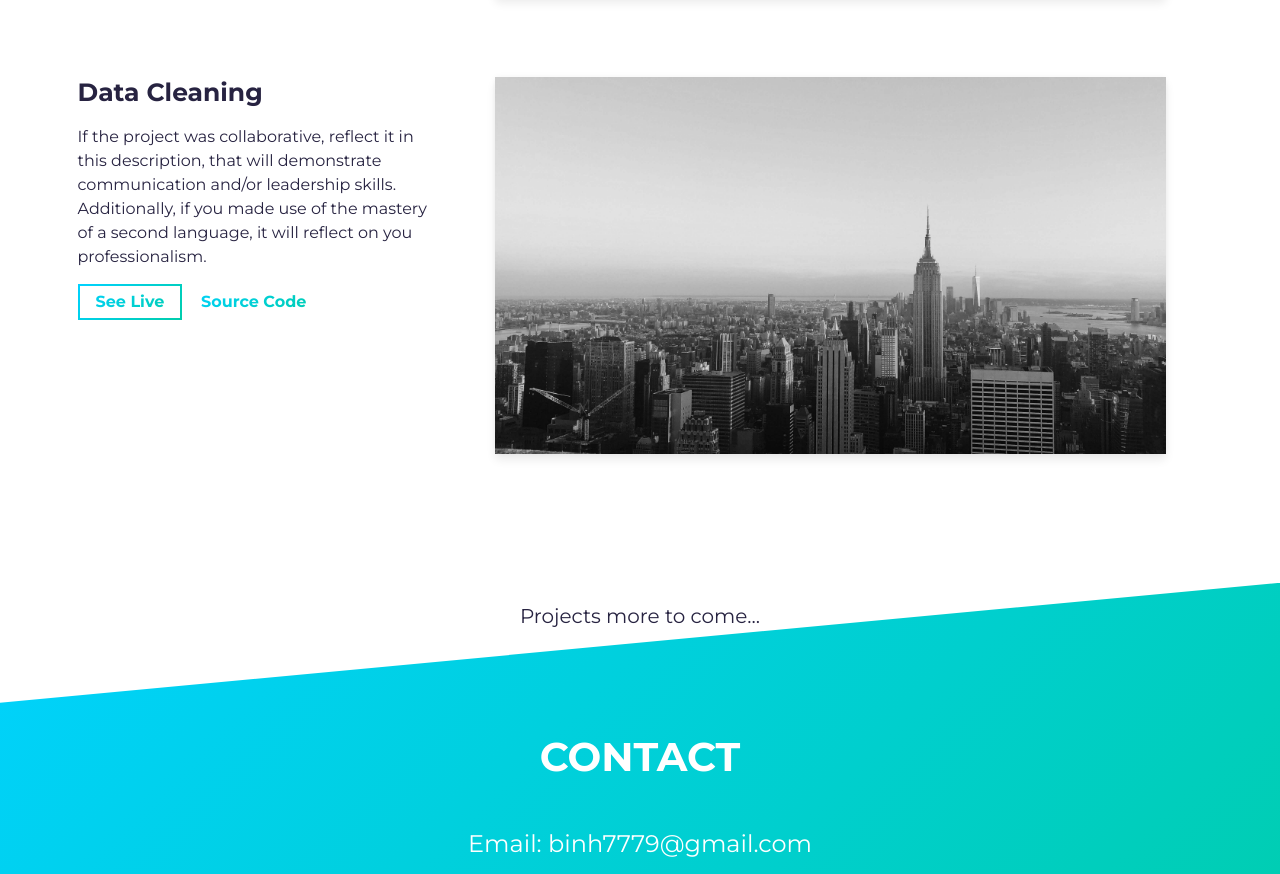
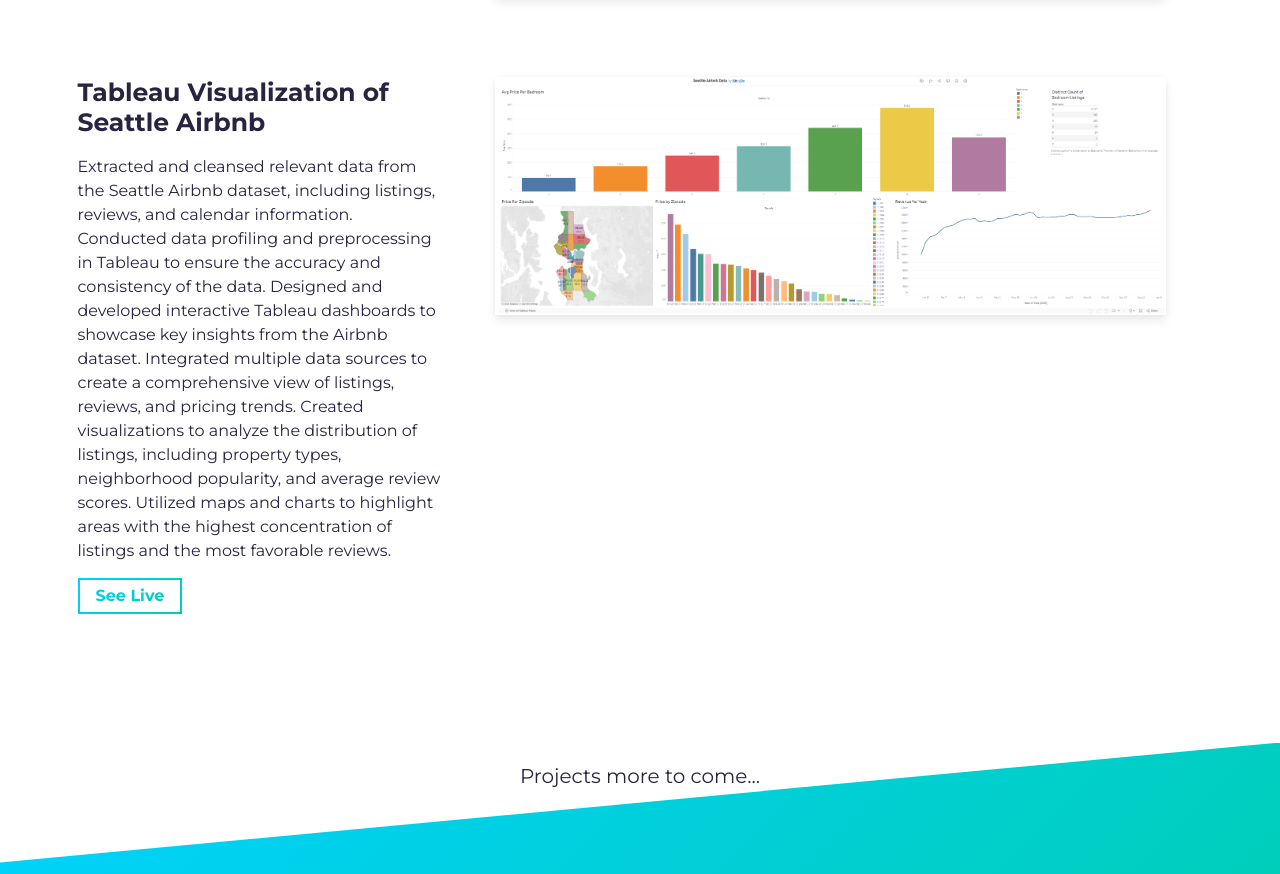
Before and after one commit to BinhDo960/personalportfolio, a website built with Parcel: page src/index.html in a window 1280 px wide. Shown: the part 3354-4228 px from the top of the page. Built offline with nearby package versions, Linux system fonts and the light colour scheme.

Commit message:
Updated Portfolio

```diff
--- a/src/index.html
+++ b/src/index.html
@@ -265,28 +265,21 @@
           <div class="row">
             <div class="col-lg-4 col-sm-12">
               <div class="project-wrapper__text load-hidden">
-                <h3 class="project-wrapper__text-title">Data Cleaning</h3>
+                <h3 class="project-wrapper__text-title">Tableau Visualization of Seattle Airbnb</h3>
                 <div>
                   <p class="mb-4">
-                    If the project was collaborative, reflect it in this description, that will demonstrate communication and/or leadership skills.
-                    Additionally, if you made use of the mastery of a second language, it will reflect on you professionalism.
+                    Extracted and cleansed relevant data from the Seattle Airbnb dataset, including listings, reviews, and calendar information. Conducted data profiling and preprocessing in Tableau to ensure the accuracy and consistency of the data. Designed and developed interactive Tableau dashboards to showcase key insights from the Airbnb dataset.
+                    Integrated multiple data sources to create a comprehensive view of listings, reviews, and pricing trends. Created visualizations to analyze the distribution of listings, including property types, neighborhood popularity, and average review scores.
+                    Utilized maps and charts to highlight areas with the highest concentration of listings and the most favorable reviews.
                   </p>
                 </div>
                 <a
                   rel="noreferrer"
                   target="_blank"
                   class="cta-btn cta-btn--hero"
-                  href="#!"
+                  href="https://public.tableau.com/app/profile/binh.do8270/viz/CovidDashboard_17081091715610/Dashboard1"
                 >
                   See Live
-                </a>
-                <a
-                  rel="noreferrer"
-                  target="_blank"
-                  class="cta-btn text-color-main"
-                  href="#!"
-                >
-                  Source Code
                 </a>
               </div>
             </div>
@@ -303,7 +296,7 @@
                     <img
                       alt="Project Image"
                       class="img-fluid"
-                      src="assets/project.jpg"
+                      src="assets/tableau.png"
                     />
                   </div>
                 </a>
```
Also changed, not shown: src/assets/tableau.png (added).
